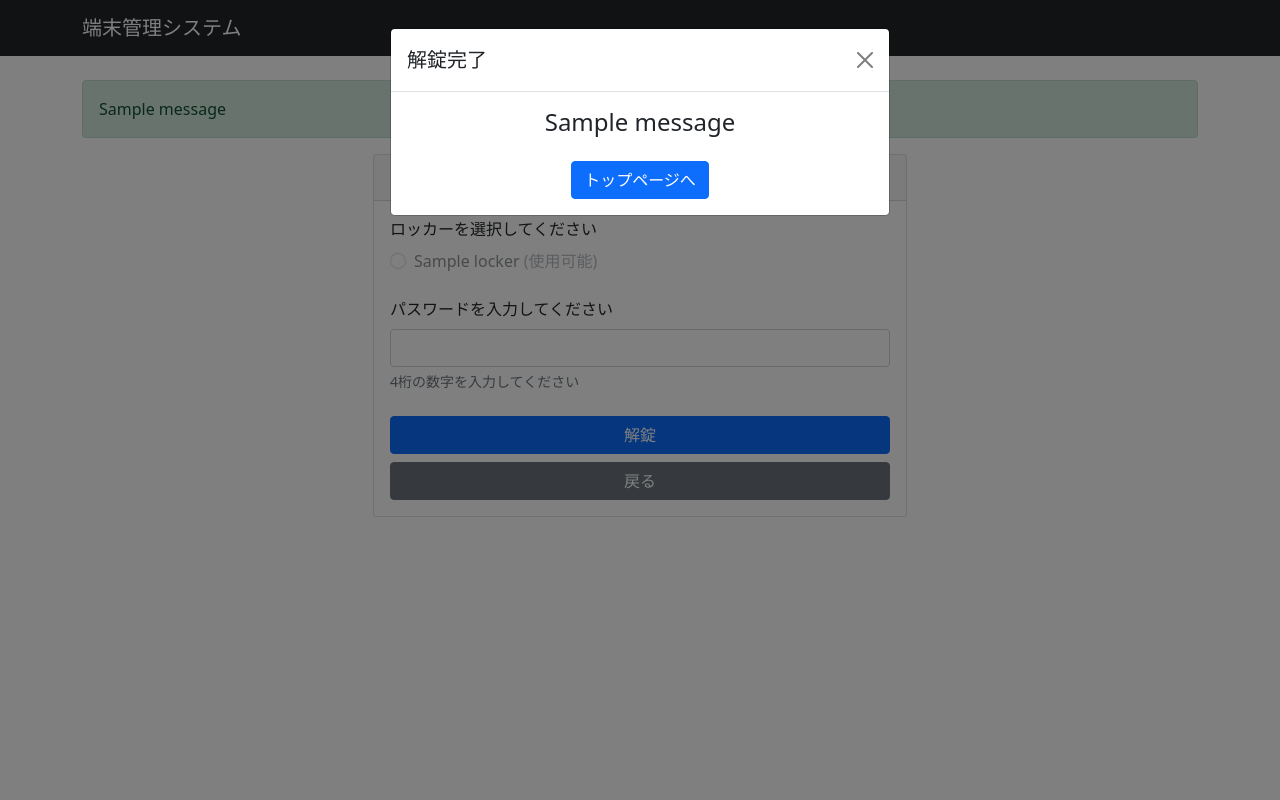
After one commit to jmatsuyama/device_management, a Flask app: template templates/enter_password.html in a window 1280 px wide. The commit adds this page. Run offline with Flask 3, Linux system fonts and the light colour scheme; the template is opened without the code that fills it: most values are stand-ins (such as "Sample title", 1, 10 or a date in 2020); one stand-in notice (Sample message) is shown.

Commit message:
feat: パスワード入力画面の実装
- パスワード入力画面の追加
- ロッカー選択とパスワード入力機能の実装
- パスワード認証と解錠処理の実装
- 完了メッセージの表示とトップページへの遷移機能
- JRユーザー専用の権限制御を追加

```diff
--- a/app.py
+++ b/app.py
@@ -24,6 +24,15 @@ def jeis_required(f):
     @wraps(f)
     def decorated_function(*args, **kwargs):
         if session.get('organization') != 'JEIS':
+            flash('権限がありません')
+            return redirect(url_for('home'))
+        return f(*args, **kwargs)
+    return decorated_function
+
+def jr_required(f):
+    @wraps(f)
+    def decorated_function(*args, **kwargs):
+        if session.get('organization') != 'JR':
             flash('権限がありません')
             return redirect(url_for('home'))
         return f(*args, **kwargs)
@@ -60,12 +69,46 @@ def home():
 
 @app.route('/reception')
 @login_required
+@jr_required
 def reception():
-    # JRユーザーのみアクセス可能
-    if session.get('organization') != 'JR':
-        flash('権限がありません')
-        return redirect(url_for('home'))
     return render_template('reception.html')
+
+@app.route('/enter_password', methods=['GET', 'POST'])
+@login_required
+@jr_required
+def enter_password():
+    db = get_db()
+    if request.method == 'POST':
+        locker_id = request.form.get('locker_id')
+        password = request.form.get('password')
+
+        if not locker_id or not password:
+            flash('ロッカーとパスワードを入力してください')
+            return redirect(url_for('enter_password'))
+
+        locker = db.execute('SELECT * FROM lockers WHERE id = ?', (locker_id,)).fetchone()
+
+        if not locker['password']:
+            flash('このロッカーは使用できません')
+            return redirect(url_for('enter_password'))
+
+        if locker['password'] != password:
+            flash('パスワードが正しくありません')
+            return redirect(url_for('enter_password'))
+
+        # パスワードが正しい場合、ロッカーを解錠
+        db.execute(
+            'UPDATE lockers SET status = ?, password = NULL, password_expiry = NULL, '
+            'last_updated = CURRENT_TIMESTAMP WHERE id = ?',
+            ('解錠', locker_id)
+        )
+        db.commit()
+
+        flash(f'{locker["name"]}が開きます。ご利用ありがとうございました。')
+        return redirect(url_for('enter_password'))
+
+    lockers = db.execute('SELECT * FROM lockers ORDER BY id').fetchall()
+    return render_template('enter_password.html', lockers=lockers)
 
 @app.route('/login', methods=['GET', 'POST'])
 def login():
--- /dev/null
+++ b/templates/enter_password.html
@@ -0,0 +1,75 @@
+{% extends 'base.html' %}
+
+{% block content %}
+<div class="container">
+    <div class="row justify-content-center">
+        <div class="col-md-6">
+            <div class="card">
+                <div class="card-header">
+                    <h4 class="mb-0">パスワード入力</h4>
+                </div>
+                <div class="card-body">
+                    <form id="passwordForm" method="post">
+                        <div class="mb-4">
+                            <label class="form-label">ロッカーを選択してください</label>
+                            {% for locker in lockers %}
+                            <div class="form-check">
+                                <input class="form-check-input" type="radio" name="locker_id"
+                                       id="locker{{ locker['id'] }}" value="{{ locker['id'] }}"
+                                       {% if not locker['password'] %}disabled{% endif %}>
+                                <label class="form-check-label" for="locker{{ locker['id'] }}">
+                                    {{ locker['name'] }}
+                                    {% if not locker['password'] %}
+                                        <span class="text-muted">(使用可能)</span>
+                                    {% endif %}
+                                </label>
+                            </div>
+                            {% endfor %}
+                        </div>
+                        <div class="mb-4">
+                            <label for="password" class="form-label">パスワードを入力してください</label>
+                            <input type="password" class="form-control" id="password" name="password"
+                                   maxlength="4" pattern="\d{4}" required>
+                            <div class="form-text">4桁の数字を入力してください</div>
+                        </div>
+                        <div class="d-grid gap-2">
+                            <button type="submit" class="btn btn-primary">解錠</button>
+                            <a href="{{ url_for('reception') }}" class="btn btn-secondary">戻る</a>
+                        </div>
+                    </form>
+                </div>
+            </div>
+        </div>
+    </div>
+</div>
+
+<!-- 完了メッセージモーダル -->
+<div class="modal fade" id="completionModal" tabindex="-1">
+    <div class="modal-dialog">
+        <div class="modal-content">
+            <div class="modal-header">
+                <h5 class="modal-title">解錠完了</h5>
+                <button type="button" class="btn-close" data-bs-dismiss="modal"></button>
+            </div>
+            <div class="modal-body text-center">
+                <p class="h4 mb-4" id="completionMessage"></p>
+                <a href="{{ url_for('reception') }}" class="btn btn-primary">トップページへ</a>
+            </div>
+        </div>
+    </div>
+</div>
+{% endblock %}
+
+{% block extra_js %}
+<script>
+document.addEventListener('DOMContentLoaded', function() {
+    {% with messages = get_flashed_messages() %}
+        {% if messages %}
+            const modal = new bootstrap.Modal(document.getElementById('completionModal'));
+            document.getElementById('completionMessage').textContent = "{{ messages[0] }}";
+            modal.show();
+        {% endif %}
+    {% endwith %}
+});
+</script>
+{% endblock %}
--- a/templates/reception.html
+++ b/templates/reception.html
@@ -6,7 +6,7 @@
         <div class="col-md-6">
             <h1 class="mb-5">端末受付</h1>
             <div class="d-grid gap-3">
-                <a href="{{ url_for('lockers') }}" class="btn btn-primary btn-lg py-4">
+                <a href="{{ url_for('enter_password') }}" class="btn btn-primary btn-lg py-4">
                     <i class="bi bi-box-arrow-in-right"></i>
                     受付開始
                 </a>
```
